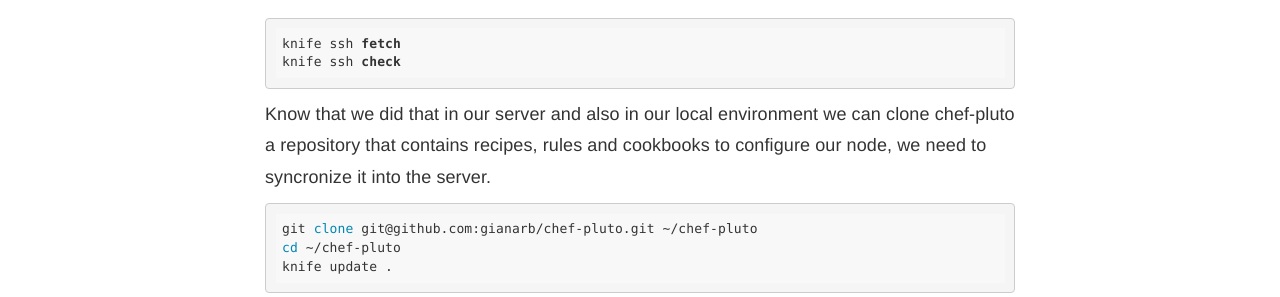
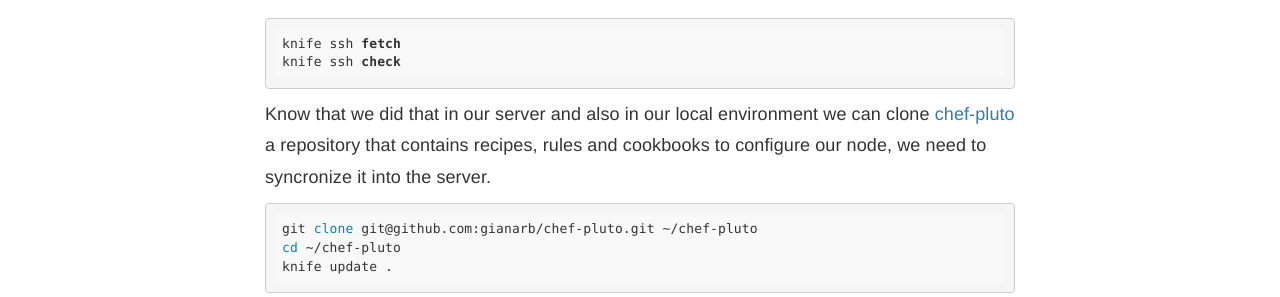
Before and after one commit to gianarb/gianarb.github.com, a Jekyll site: the page built from _posts/2016-11-10-chef-server-startup-notes.markdown, in a window 1280 px wide and 900 px high, scrolled down 3272 px. Shown: the part 156-453 px from the top of the window. Built offline with Jekyll 4.4.1, drawn with Linux system fonts in a browser that asks for light colours; nearby versions of some CDN libraries; comment, search, counter and statistics services are not loaded; some of the changed lines change nothing that is shown.

Commit message:
Add link

````diff
--- a/_posts/2016-11-10-chef-server-startup-notes.markdown
+++ b/_posts/2016-11-10-chef-server-startup-notes.markdown
@@ -164,7 +164,7 @@
 ```
 
 Know that we did that in our server and also in our local environment we can
-clone chef-pluto a repository that contains recipes, rules and cookbooks to
+clone [chef-pluto](https://github.com/gianarb/chef-pluto) a repository that contains recipes, rules and cookbooks to
 configure our node, we need to syncronize it into the server.
 
 ```bash
````
